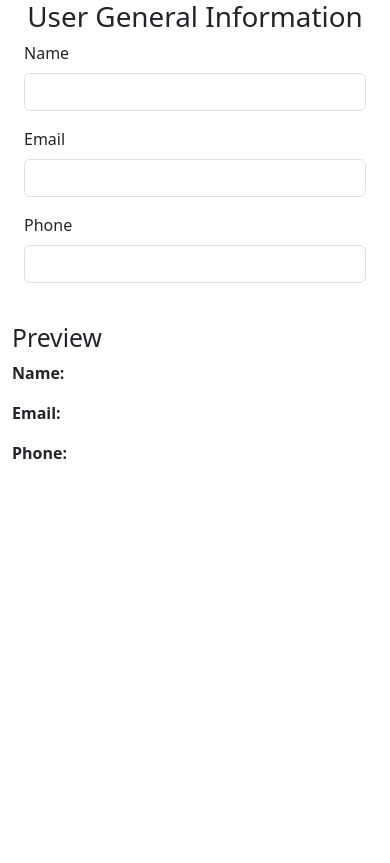
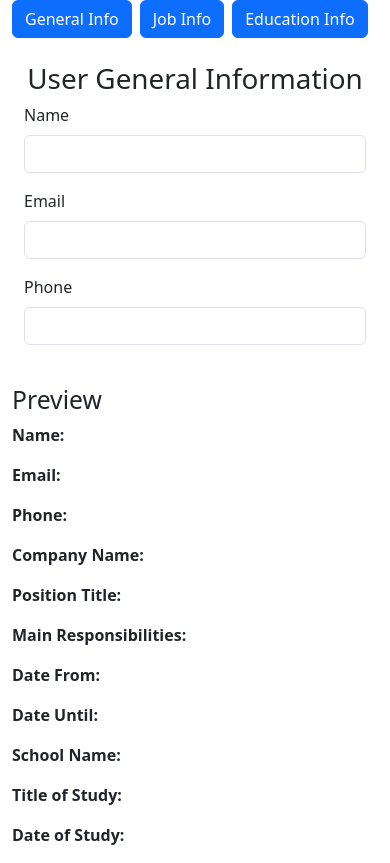
Before and after one commit to eliasecasta/CV-Generator, a React (Vite) app: page / in a window 390 px wide. Built offline with nearby package versions, Linux system fonts and the light colour scheme.

Commit message:
add job info and education info components

```diff
--- a/package.json
+++ b/package.json
@@ -12,7 +12,9 @@
   "dependencies": {
     "@reduxjs/toolkit": "^2.5.0",
     "bootstrap": "^5.3.3",
+    "date-fns": "^4.1.0",
     "react": "^18.3.1",
+    "react-datepicker": "^7.6.0",
     "react-dom": "^18.3.1",
     "react-redux": "^9.2.0"
   },
--- a/src/components/MainLayout.jsx
+++ b/src/components/MainLayout.jsx
@@ -1,14 +1,51 @@
+import { useState } from 'react';
 import UserGeneralInfo from './UserGeneralInfo';
+import UserJobInfo from './UserJobInfo';
+import UserEducationInfo from './UserEducationInfo';
 import UserPreview from './UserPreview';
 
 const MainLayout = () => {
+  const [selectedComponent, setSelectedComponent] = useState('general');
+
+  const renderSelectedComponent = () => {
+    switch (selectedComponent) {
+      case 'general':
+        return <UserGeneralInfo />;
+      case 'job':
+        return <UserJobInfo />;
+      case 'education':
+        return <UserEducationInfo />;
+      default:
+        return <UserGeneralInfo />;
+    }
+  };
+
   return (
     <div className="container">
+      <div className="row mb-4">
+        <div className="col">
+          <button
+            className="btn btn-primary me-2"
+            onClick={() => setSelectedComponent('general')}
+          >
+            General Info
+          </button>
+          <button
+            className="btn btn-primary me-2"
+            onClick={() => setSelectedComponent('job')}
+          >
+            Job Info
+          </button>
+          <button
+            className="btn btn-primary"
+            onClick={() => setSelectedComponent('education')}
+          >
+            Education Info
+          </button>
+        </div>
+      </div>
       <div className="row justify-content-between">
-        <div className="col-md-5">
-          <UserGeneralInfo />
-          {/* Add other input components here */}
-        </div>
+        <div className="col-md-5">{renderSelectedComponent()}</div>
         <div className="col-md-5">
           <UserPreview />
         </div>
--- a/src/components/UserEducationInfo.jsx
+++ b/src/components/UserEducationInfo.jsx
@@ -0,0 +1,66 @@
+import { useSelector, useDispatch } from 'react-redux';
+import { setUserInfo } from '../userSlice';
+import DatePicker from 'react-datepicker';
+import 'react-datepicker/dist/react-datepicker.css';
+
+const UserEducationInfo = () => {
+  const user = useSelector((state) => state.user);
+  const dispatch = useDispatch();
+
+  const handleChange = (e) => {
+    const { name, value } = e.target;
+    dispatch(setUserInfo({ [name]: value }));
+  };
+
+  const handleDateChange = (date) => {
+    dispatch(setUserInfo({ dateOfStudy: date.toISOString() }));
+  };
+
+  return (
+    <div className="container">
+      <h1 className="text-center">User Education Information</h1>
+      <form>
+        <div className="mb-3">
+          <label htmlFor="school" className="form-label">
+            School Name
+          </label>
+          <input
+            type="text"
+            className="form-control"
+            id="school"
+            name="school"
+            value={user.school}
+            onChange={handleChange}
+          />
+        </div>
+        <div className="mb-3">
+          <label htmlFor="titleOfStudy" className="form-label">
+            Title of Study
+          </label>
+          <input
+            type="text"
+            className="form-control"
+            id="titleOfStudy"
+            name="titleOfStudy"
+            value={user.titleOfStudy}
+            onChange={handleChange}
+          />
+        </div>
+        <div className="mb-3">
+          <label htmlFor="dateOfStudy" className="form-label">
+            Date of Study
+          </label>
+          <DatePicker
+            selected={user.dateOfStudy ? new Date(user.dateOfStudy) : null}
+            onChange={handleDateChange}
+            dateFormat="MM/yyyy"
+            showMonthYearPicker
+            className="form-control"
+          />
+        </div>
+      </form>
+    </div>
+  );
+};
+
+export default UserEducationInfo;
--- a/src/components/UserJobInfo.jsx
+++ b/src/components/UserJobInfo.jsx
@@ -0,0 +1,90 @@
+import { useSelector, useDispatch } from 'react-redux';
+import { setUserInfo } from '../userSlice';
+import DatePicker from 'react-datepicker';
+import 'react-datepicker/dist/react-datepicker.css';
+
+const UserJobInfo = () => {
+  const user = useSelector((state) => state.user);
+  const dispatch = useDispatch();
+
+  const handleChange = (e) => {
+    const { name, value } = e.target;
+    dispatch(setUserInfo({ [name]: value }));
+  };
+
+  const handleDateChange = (name, date) => {
+    dispatch(setUserInfo({ [name]: date.toISOString() }));
+  };
+
+  return (
+    <div className="container">
+      <h1 className="text-center">User Job Information</h1>
+      <form>
+        <div className="mb-3">
+          <label htmlFor="companyName" className="form-label">
+            Company Name
+          </label>
+          <input
+            type="text"
+            className="form-control"
+            id="companyName"
+            name="companyName"
+            value={user.companyName}
+            onChange={handleChange}
+          />
+        </div>
+        <div className="mb-3">
+          <label htmlFor="positionTitle" className="form-label">
+            Position Title
+          </label>
+          <input
+            type="text"
+            className="form-control"
+            id="positionTitle"
+            name="positionTitle"
+            value={user.positionTitle}
+            onChange={handleChange}
+          />
+        </div>
+        <div className="mb-3">
+          <label htmlFor="mainResponsibilities" className="form-label">
+            Main Responsibilities
+          </label>
+          <textarea
+            className="form-control"
+            id="mainResponsibilities"
+            name="mainResponsibilities"
+            value={user.mainResponsibilities}
+            onChange={handleChange}
+          />
+        </div>
+        <div className="mb-3">
+          <label htmlFor="dateFrom" className="form-label">
+            Date From
+          </label>
+          <DatePicker
+            selected={user.dateFrom ? new Date(user.dateFrom) : null}
+            onChange={(date) => handleDateChange('dateFrom', date)}
+            dateFormat="MM/yyyy"
+            showMonthYearPicker
+            className="form-control"
+          />
+        </div>
+        <div className="mb-3">
+          <label htmlFor="dateUntil" className="form-label">
+            Date Until
+          </label>
+          <DatePicker
+            selected={user.dateUntil ? new Date(user.dateUntil) : null}
+            onChange={(date) => handleDateChange('dateUntil', date)}
+            dateFormat="MM/yyyy"
+            showMonthYearPicker
+            className="form-control"
+          />
+        </div>
+      </form>
+    </div>
+  );
+};
+
+export default UserJobInfo;
--- a/src/components/UserPreview.jsx
+++ b/src/components/UserPreview.jsx
@@ -2,6 +2,12 @@ import { useSelector } from 'react-redux';
 
 const UserPreview = () => {
   const user = useSelector((state) => state.user);
+
+  const formatDate = (dateString) => {
+    if (!dateString) return '';
+    const date = new Date(dateString);
+    return date.toLocaleDateString('en-US', { month: 'long', year: 'numeric' });
+  };
 
   return (
     <div className="mt-4">
@@ -15,6 +21,30 @@ const UserPreview = () => {
       <p>
         <strong>Phone:</strong> {user.phone}
       </p>
+      <p>
+        <strong>Company Name:</strong> {user.companyName}
+      </p>
+      <p>
+        <strong>Position Title:</strong> {user.positionTitle}
+      </p>
+      <p>
+        <strong>Main Responsibilities:</strong> {user.mainResponsibilities}
+      </p>
+      <p>
+        <strong>Date From:</strong> {formatDate(user.dateFrom)}
+      </p>
+      <p>
+        <strong>Date Until:</strong> {formatDate(user.dateUntil)}
+      </p>
+      <p>
+        <strong>School Name:</strong> {user.school}
+      </p>
+      <p>
+        <strong>Title of Study:</strong> {user.titleOfStudy}
+      </p>
+      <p>
+        <strong>Date of Study:</strong> {formatDate(user.dateOfStudy)}
+      </p>
     </div>
   );
 };
--- a/src/userSlice.js
+++ b/src/userSlice.js
@@ -1,17 +1,25 @@
 import { createSlice } from '@reduxjs/toolkit';
+
+const initialState = {
+  name: '',
+  email: '',
+  phone: '',
+  companyName: '',
+  positionTitle: '',
+  mainResponsibilities: '',
+  dateFrom: '',
+  dateUntil: '',
+  school: '',
+  titleOfStudy: '',
+  dateOfStudy: '',
+};
 
 const userSlice = createSlice({
   name: 'user',
-  initialState: {
-    name: '',
-    email: '',
-    phone: '',
-  },
+  initialState,
   reducers: {
     setUserInfo: (state, action) => {
-      state.name = action.payload.name;
-      state.email = action.payload.email;
-      state.phone = action.payload.phone;
+      return { ...state, ...action.payload };
     },
   },
 });
```
Also changed, not shown: 1 other file (tests, documents, lock files or other folders).
